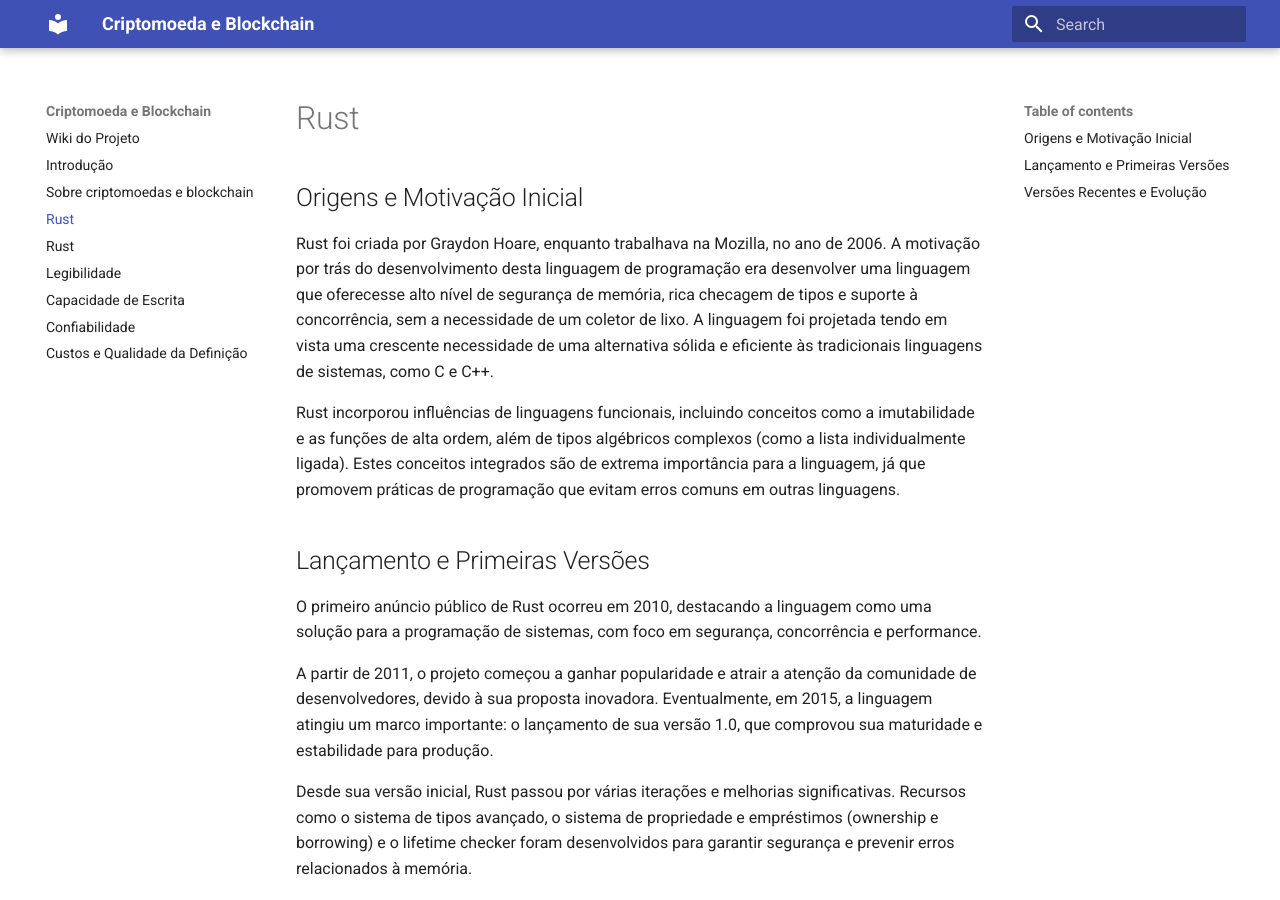
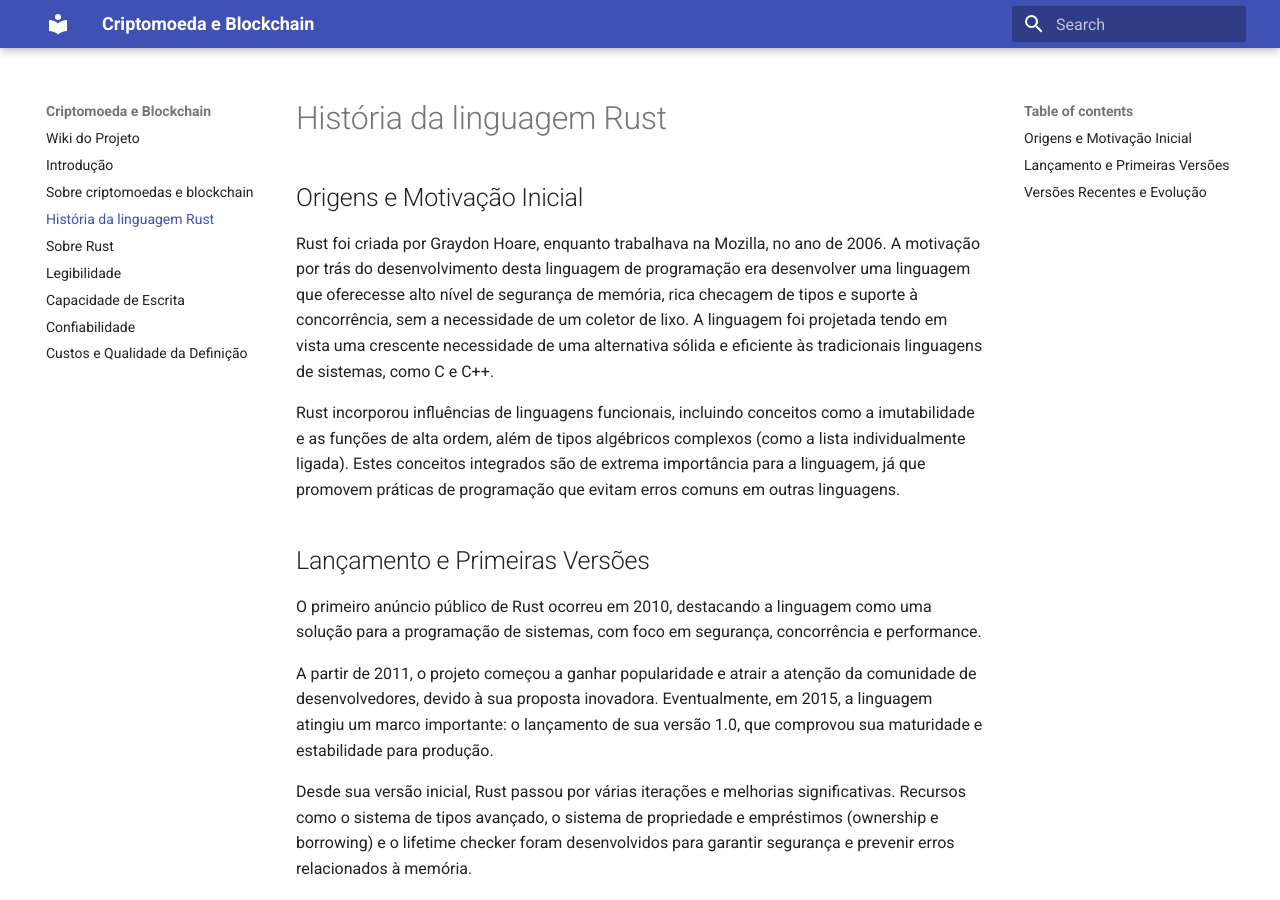
Before and after one commit to seraphritt/projeto_LP, an MkDocs documentation site: the page built from docs/2.1_rust.md, in a window 1280 px wide and 900 px high. Built offline with MkDocs 1.6.1 and Material for MkDocs 9.7.7, drawn with Linux system fonts in a browser that asks for light colours.

Commit message:
fix: atualizando conteúdo

```diff
--- a/docs/2.1_rust.md
+++ b/docs/2.1_rust.md
@@ -1,5 +1,4 @@
-# Rust
-
+# História da linguagem Rust
 ## Origens e Motivação Inicial
 
 Rust foi criada por Graydon Hoare, enquanto trabalhava na Mozilla, no ano de 2006. A motivação por trás do desenvolvimento desta linguagem de programação era desenvolver uma linguagem que oferecesse alto nível de segurança de memória, rica checagem de tipos e suporte à concorrência, sem a necessidade de um coletor de lixo. A linguagem foi projetada tendo em vista uma crescente necessidade de uma alternativa sólida e eficiente às tradicionais linguagens de sistemas, como C e C++.
@@ -24,5 +23,5 @@ Além disso, Rust é suportada por uma comunidade engajada, contando com o respa
 
 
 <p align="center">
-  <img style="border-radius: 5%;" src="../docs/images/rust_imagem.png" alt="Ícone da linguagem de programação Rust">
+  <img style="border-radius: 5%;" src="../images/rust_imagem.png" alt="Ícone da linguagem de programação Rust">
 </p>
--- a/docs/2.2_sobreRust.md
+++ b/docs/2.2_sobreRust.md
@@ -1,4 +1,4 @@
-# Rust
+# Sobre Rust
 
 ## No que consiste a linguagem Rust?
 
```
